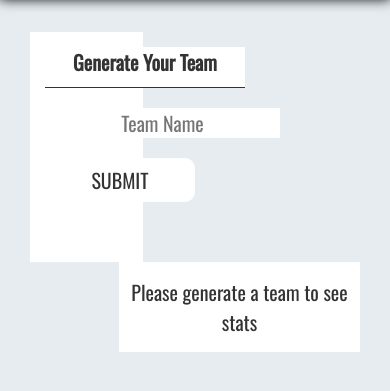
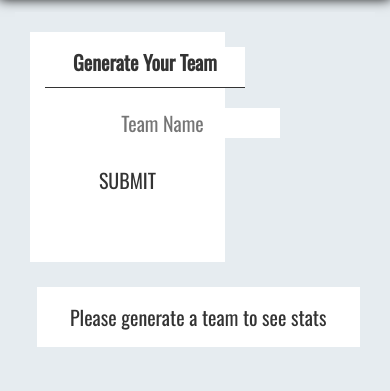
Before and after one commit to Soup-Flies/react-dev-tooling, a React app: page / in a window 390 px wide. Shown: the part 53-444 px from the top of the page. Built offline with nearby package versions, Linux system fonts and the light colour scheme.

Commit message:
Light commenting across code, implement simple media query

```diff
--- a/src/client/App.js
+++ b/src/client/App.js
@@ -4,6 +4,7 @@ import Home from './containers/Home';
 import About from './containers/About';
 import Nav from './components/Nav';
 
+// Small implementation of react router that has a statically rendered element, Nav, with path based elements of Home and About
 export default class App extends Component {
   render() {
     return (
--- a/src/client/components/DisplayTeam.js
+++ b/src/client/components/DisplayTeam.js
@@ -13,12 +13,14 @@ export default class DisplayTeam extends Component {
     return { team: nextProps.team };
   }
 
+  // Utilize function from props to update stats, keeping logic in the container
   randomizeBot = async e => {
     this.setState({ loading: true });
     await this.props.updateBot(e.target.name);
     this.setState({ loading: false });
   };
 
+  // Take in an array of players to display it, with context of which team position so they can update stats
   renderBench = (arr, teamString) => {
     return arr.map((v, i) => (
       <div className="player" key={i}>
@@ -62,7 +64,6 @@ export default class DisplayTeam extends Component {
 
   render() {
     const { team } = this.props;
-    console.log('waht is our team', team);
 
     if (Object.keys(team).length === 0) return <NoTeam />;
     return (
--- a/src/client/components/ErrorDisplay.js
+++ b/src/client/components/ErrorDisplay.js
@@ -9,6 +9,7 @@ const getErrorType = input => {
   else if (input.length > 15) return `${base} be over 15 characters`;
 };
 
+// Extensible and reusable error message component that internally determines the error from the given input
 const ErrorDisplay = ({ input }) => <p className="error-message">{getErrorType(input)}</p>;
 
 ErrorDisplay.propTypes = {
--- a/src/client/components/GenerateTeam.js
+++ b/src/client/components/GenerateTeam.js
@@ -11,10 +11,12 @@ export default class GenerateTeam extends Component {
     loading: false
   };
 
+  // Utilize React 16 method to update state based on new props
   static getDerivedStateFromProps(nextProps) {
     return { loading: nextProps.loading };
   }
 
+  // non-biased onchange event that tests inputs for expected values
   onChange = e => {
     const { name, value } = e.target;
     if (value.length !== 0 && !/ /.test(value)) this.setState({ error: false });
@@ -23,6 +25,7 @@ export default class GenerateTeam extends Component {
     });
   };
 
+  // Validation that only runs on submit click so users do not get spam of errors while typing into inputs
   validateName = () => {
     const { teamName } = this.state;
     if (teamName.length === 0 || /[ \W]/.test(teamName)) return this.setState({ error: true });
--- a/src/client/components/Loader.js
+++ b/src/client/components/Loader.js
@@ -6,6 +6,7 @@ const loaderWrapper = {
   background: '#FFFFFF'
 };
 
+// A copy pasted loading animation as a functional component that would never need state or a constructor
 const Loader = () => (
   <div style={loaderWrapper}>
     <div className="loader">
--- a/src/client/components/Nav.js
+++ b/src/client/components/Nav.js
@@ -3,6 +3,7 @@ import { Link } from 'react-router-dom';
 
 import './styles/styles.css';
 
+// Utilize the Link component for SPA routing that doesn't reload the entire page onClick
 export default class Nav extends Component {
   render() {
     return (
--- a/src/client/components/styles/styles.css
+++ b/src/client/components/styles/styles.css
@@ -150,3 +150,17 @@ h1.heading {
   padding: 10px;
   margin-bottom: 30px;
 }
+
+@media screen and (max-width: 1024px) {
+  .generate-team {
+    width: 50%;
+    display: block;
+    margin: 0 auto;
+    margin-bottom: 25px;
+  }
+
+  .display-team {
+    width: 95%;
+
+  }
+}
--- a/src/client/containers/About.js
+++ b/src/client/containers/About.js
@@ -1,6 +1,7 @@
-import React, { Component } from 'react';
+import React, { PureComponent } from 'react';
 
-export default class About extends Component {
+// Use a pure component for the computational advantages versus a class component, in case an about page would need state in the future
+export default class About extends PureComponent {
   render() {
     return (
       <div className="about">
--- a/src/client/containers/Home.js
+++ b/src/client/containers/Home.js
@@ -9,6 +9,7 @@ export default class Home extends Component {
     loading: false
   };
 
+  // Query the server for a new randomly generated team, check for any server errors, then set state to contain the new team and loading to be false
   getTeam = async name => {
     this.setState({ loading: true });
     const response = await axios.get(`/api/generate/team/${name}`).then(data => data);
@@ -23,6 +24,7 @@ export default class Home extends Component {
     });
   };
 
+  // Send the team and pre-existing bot to the server for a newly generate bot that fits the team parameters
   updateBot = async bot => {
     const { team } = this.state;
     const response = await axios({
@@ -44,6 +46,7 @@ export default class Home extends Component {
     return Math.floor(Math.random() * (x + 1)) + y;
   }
 
+  // Randomize a bot's stats on the client and update state in-case the team was to be saved and used
   updateStats = (e, teamString, index) => {
     const botStats = e.target.name;
     const { roster, [teamString]: teamLine } = this.state.team;
--- a/src/server/server.js
+++ b/src/server/server.js
@@ -1,4 +1,5 @@
 /* eslint-disable import/no-extraneous-dependencies */
+// These babel plugins allow for some nice syntactic sugar on the server where it is not being built by webpack
 require('babel-polyfill');
 require('babel-register');
 const express = require('express');
@@ -6,12 +7,14 @@ const bodyParser = require('body-parser');
 
 const app = express();
 
+// A quick middleware that helped make sure I wasn't making typos with my client queries
 app.use((req, res, next) => {
   console.log('Request path: ', req.path);
   console.log('Request: ', req.method);
   next();
 });
 
+// Implement parsing for the json so I can pass objects from the client to the server
 app.use(bodyParser.json());
 const port = process.env.PORT || 8080;
 const routes = require('./routes');
```
Also changed, not shown: src/server/routes/index.js (+7 -4 lines), src/server/team-tools/Bot.js (+11 -0 lines), src/server/team-tools/Team.js (+10 -0 lines).
